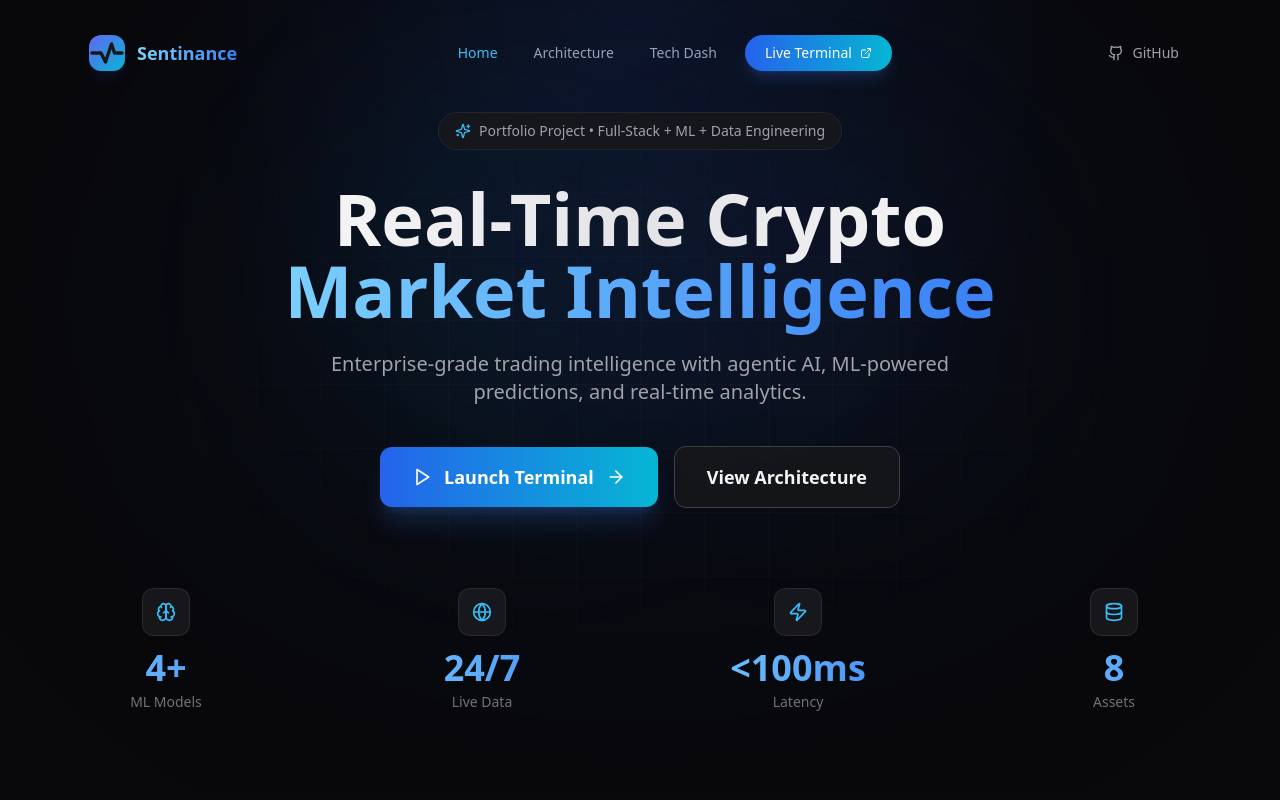
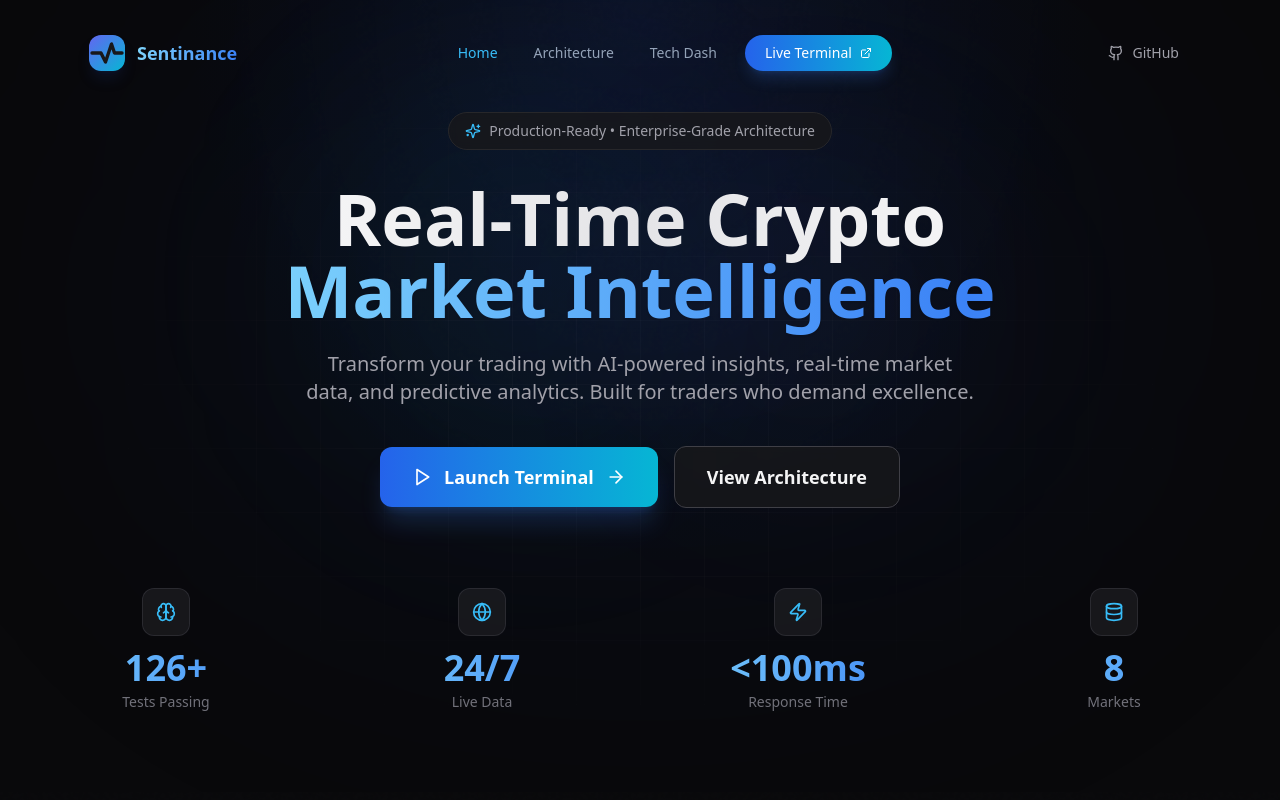
Before and after one commit to HuLaxx/Sentinance, a Next.js app in the folder apps/web/: page / in a window 1280 px wide. Shown: the top 800 px of the page. Built offline with nearby package versions, Linux system fonts and the light colour scheme.

Commit message:
feat: Professional homepage and footer padding

```diff
--- a/apps/web/src/app/page.tsx
+++ b/apps/web/src/app/page.tsx
@@ -67,10 +67,10 @@ const features = [
 ];
 
 const stats = [
-  { value: '4+', label: 'ML Models', icon: Brain },
+  { value: '126+', label: 'Tests Passing', icon: Brain },
   { value: '24/7', label: 'Live Data', icon: Globe },
-  { value: '<100ms', label: 'Latency', icon: Zap },
-  { value: '8', label: 'Assets', icon: Database },
+  { value: '<100ms', label: 'Response Time', icon: Zap },
+  { value: '8', label: 'Markets', icon: Database },
 ];
 
 function AnimatedNumber({ value, label, icon: Icon }: { value: string; label: string; icon: React.ComponentType<{ className?: string }> }) {
@@ -150,7 +150,7 @@ export default function HomePage() {
             {/* Badge */}
             <div className="inline-flex items-center gap-2 px-4 py-2 rounded-full bg-zinc-900/80 border border-zinc-800 text-sm text-zinc-400 mb-8 backdrop-blur-sm">
               <Sparkles className="w-4 h-4 text-sky-400" />
-              Portfolio Project • Full-Stack + ML + Data Engineering
+              Production-Ready • Enterprise-Grade Architecture
             </div>
 
             {/* Title */}
@@ -166,8 +166,8 @@ export default function HomePage() {
 
             {/* Subtitle */}
             <p className="text-lg md:text-xl text-zinc-400 mb-10 max-w-2xl mx-auto leading-relaxed">
-              Enterprise-grade trading intelligence with agentic AI,
-              ML-powered predictions, and real-time analytics.
+              Transform your trading with AI-powered insights, real-time market data,
+              and predictive analytics. Built for traders who demand excellence.
             </p>
 
             {/* CTAs */}
--- a/apps/web/src/components/site/site-footer.tsx
+++ b/apps/web/src/components/site/site-footer.tsx
@@ -33,7 +33,7 @@ const socialLinks = [
 
 export function SiteFooter() {
     return (
-        <footer className="bg-zinc-900/50 border-t border-zinc-800">
+        <footer className="bg-zinc-900/50 border-t border-zinc-800 mx-4 mb-4 rounded-xl">
             <div className="max-w-7xl mx-auto px-6 py-16">
                 <div className="grid grid-cols-2 md:grid-cols-5 gap-8">
                     {/* Brand */}
```
